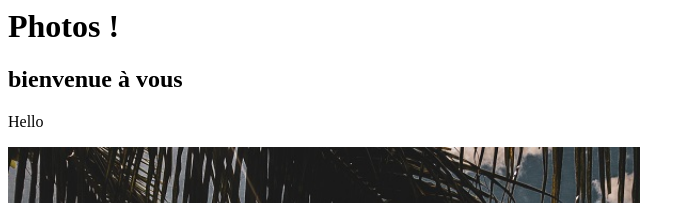
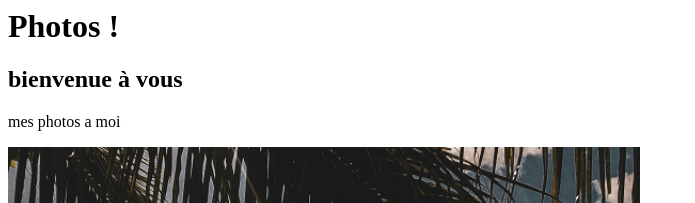
Before and after one commit to msvlim/photos, a plain HTML site: page index.html in a window 1280 px wide. Shown: the top 203 px of the page, without its empty margins (0-695 px from the left). Drawn offline with Linux system fonts and the light colour scheme.

Commit message:
Update index.html

```diff
--- a/index.html
+++ b/index.html
@@ -5,7 +5,7 @@
 	<body>
 		<h1>Photos !</h1>
 		<h2>bienvenue à vous </h2>
-		<p>Hello</p>
+		<p>mes photos a moi</p>
 		<img class="fit-picture"
 			src="https://raw.githubusercontent.com/msvlim/photos/master/images/plage-sm.jpg"
 			alt="Plage">
```
